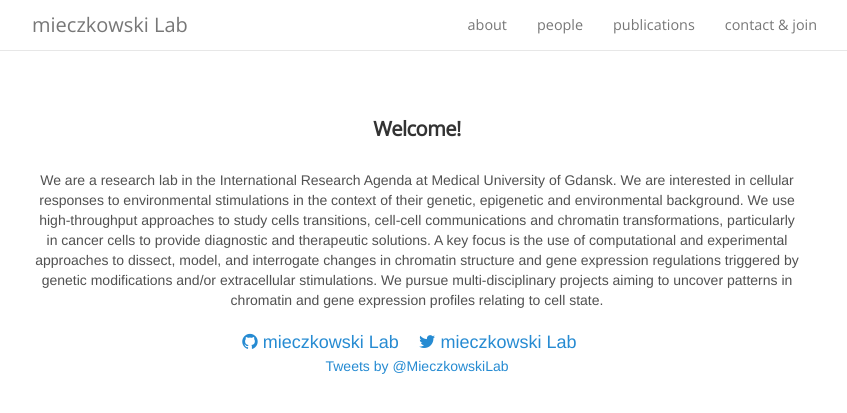
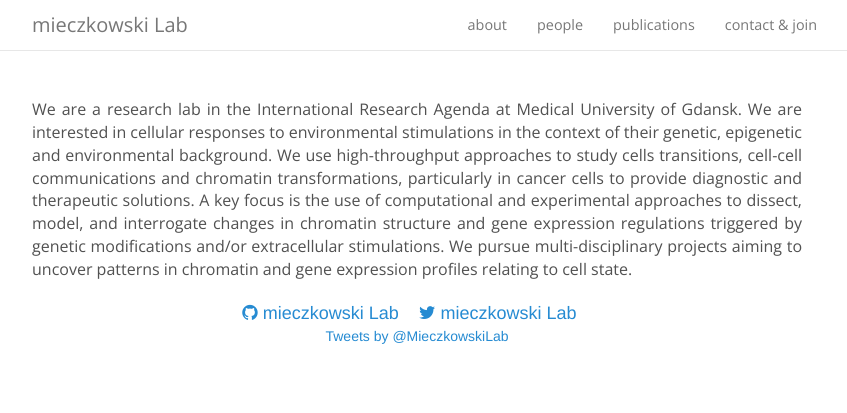
Before and after one commit to jakubmie/jakubmie.github.io, a Jekyll site: the page built from index.html, in a window 1280 px wide. Shown: the top 413 px of the page, without its empty margins (223-1070 px from the left). Built offline with Jekyll 4.4.1, drawn with Linux system fonts in a browser that asks for light colours; nearby versions of some CDN libraries; comment, search, counter and statistics services are not loaded.

Commit message:
Update index.html

```diff
--- a/index.html
+++ b/index.html
@@ -5,7 +5,6 @@ layout: default
 <div class='container'>
     <header class="masthead text-center">
       <p align=”justify”>
-      <h4>Welcome!</h4><br>
       We are a research lab in the International Research Agenda at Medical University of Gdansk. We are interested in cellular responses to environmental stimulations in the context of their genetic, epigenetic and environmental background. We use high-throughput approaches to study cells transitions, cell-cell communications and chromatin transformations, particularly in cancer cells to provide diagnostic and therapeutic solutions. A key focus is the use of computational and experimental approaches to dissect, model, and interrogate changes in chromatin structure and gene expression regulations triggered by genetic modifications and/or extracellular stimulations. We pursue multi-disciplinary projects aiming to uncover patterns in chromatin and gene expression profiles relating to cell state.
       </p>
 
```
